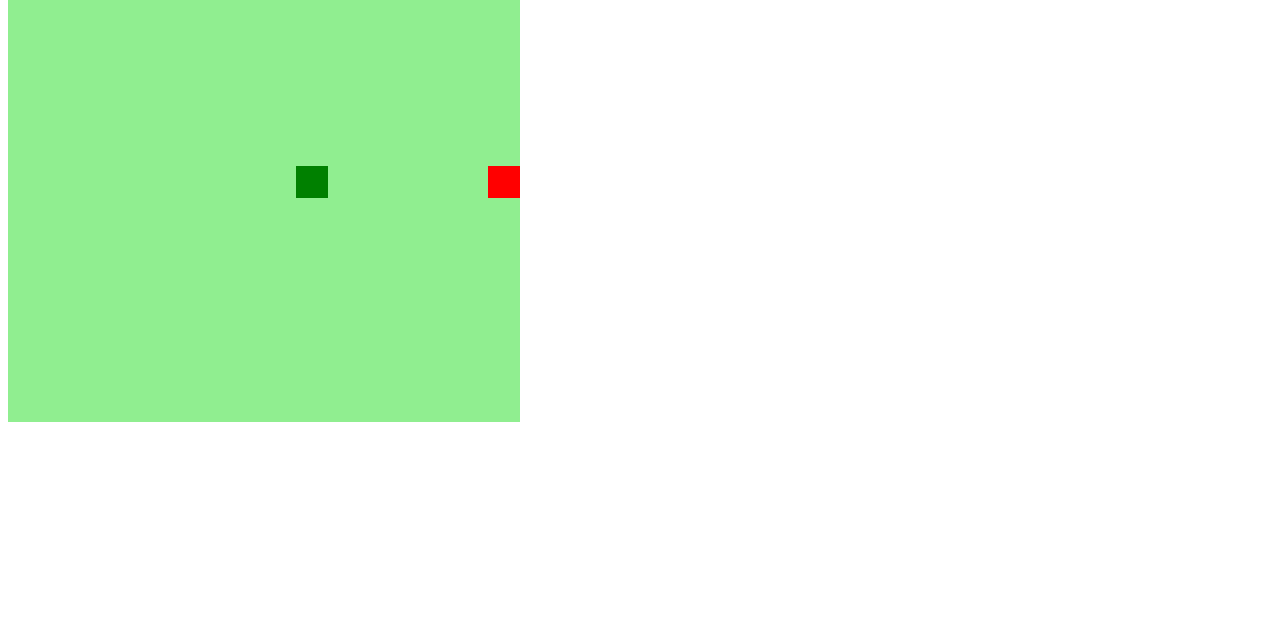
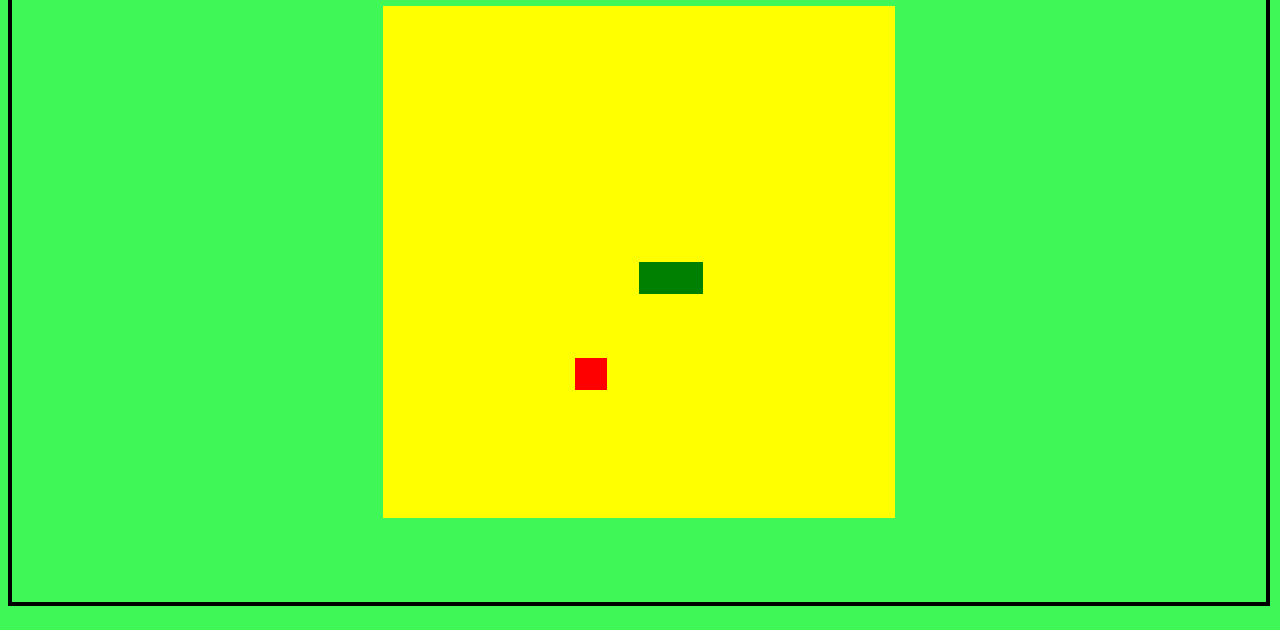
Before and after one commit to ccamaracarlos/snake-game, a plain HTML site: page index.html in a window 1280 px wide. Shown: the part 170-800 px from the top of the page. Drawn offline with Linux system fonts and the light colour scheme.

Commit message:
inclusão da função que aumenta a cobra, condição para jogo acabar e configuração do css

```diff
--- a/index.html
+++ b/index.html
@@ -9,8 +9,7 @@
     <title>Snake Game</title>
 </head>
 <body>
-    <div class="container">
-        <h1>Snake Game</h1>
+        <h1>SNAKE GAME</h1>
         <canvas id="snake" width="512" height="512"></canvas>  <!-- CANVAS- elemento da parte gráfica  /  adicionou largura e altura-->
 </div>
 </body>
--- a/script.js
+++ b/script.js
@@ -13,7 +13,7 @@ let food ={   // variavel para criar numeros aleatórios(vai criar os elementos
 }
 
 function criarBG(){ // função -CRIARBG- para criar o canvas - criar o fundo Background
-    context.fillStyle = "lightgreen";  // FILLSTYLE= cuida do estilo de desenho e adiciona cor
+    context.fillStyle = "yellow";  // FILLSTYLE= cuida do estilo de desenho e adiciona cor
     context.fillRect(0, 0, 16*box, 16*box); //desenha o retângulo usando x e y e a largura e altura setadas
 }
 
@@ -46,6 +46,12 @@ function iniciarJogo(){    // Plano cartesiano
     if(snake[0].y > 15*box && direction == "down") snake[0].y = 0;
     if(snake[0].y < 0 && direction == 'up') snake[0].y = 16 * box;
 
+    for(i = 1; i < snake.length; i++){  // compara se a posição 0 se chocar com a posição 1  ela para o jogo e da um alerta de game over
+        if(snake[0].x == snake[i].x && snake[0].y == snake[i].y){
+            clearInterval(jogo);
+            alert('GAME OVER! :(');
+        }
+    }
 
     criarBG();
     criarCobrinha();
@@ -59,7 +65,13 @@ function iniciarJogo(){    // Plano cartesiano
     if (direction == "up") snakeY -= box;
     if(direction == "down") snakeY += box;
 
-    snake.pop(); // A função pop tira o último elemento da lista
+    if(snakeX != food.x || snakeY != food.y){  // condição caso a cabeça encontre a comida, ela cresça de tamanho
+        snake.pop(); // A função pop tira o último elemento da lista
+            }else{
+                food.x = Math.floor(Math.random() * 15 +1) * box;
+                food.y = Math.floor(Math.random() * 15 +1) * box;
+            }
+
 
     let newHead ={  // Variavel para
         x: snakeX,
--- a/style.css
+++ b/style.css
@@ -0,0 +1,13 @@
+
+body{
+    height: 95vh;
+    width: 98vw;
+    display: flex;
+    flex-direction: column;
+    justify-content: center;
+    align-items: center;
+    background-color:rgb(63, 248, 88);
+    color: rgb(247, 23, 7);
+    border: 4px solid black;
+
+}
```
